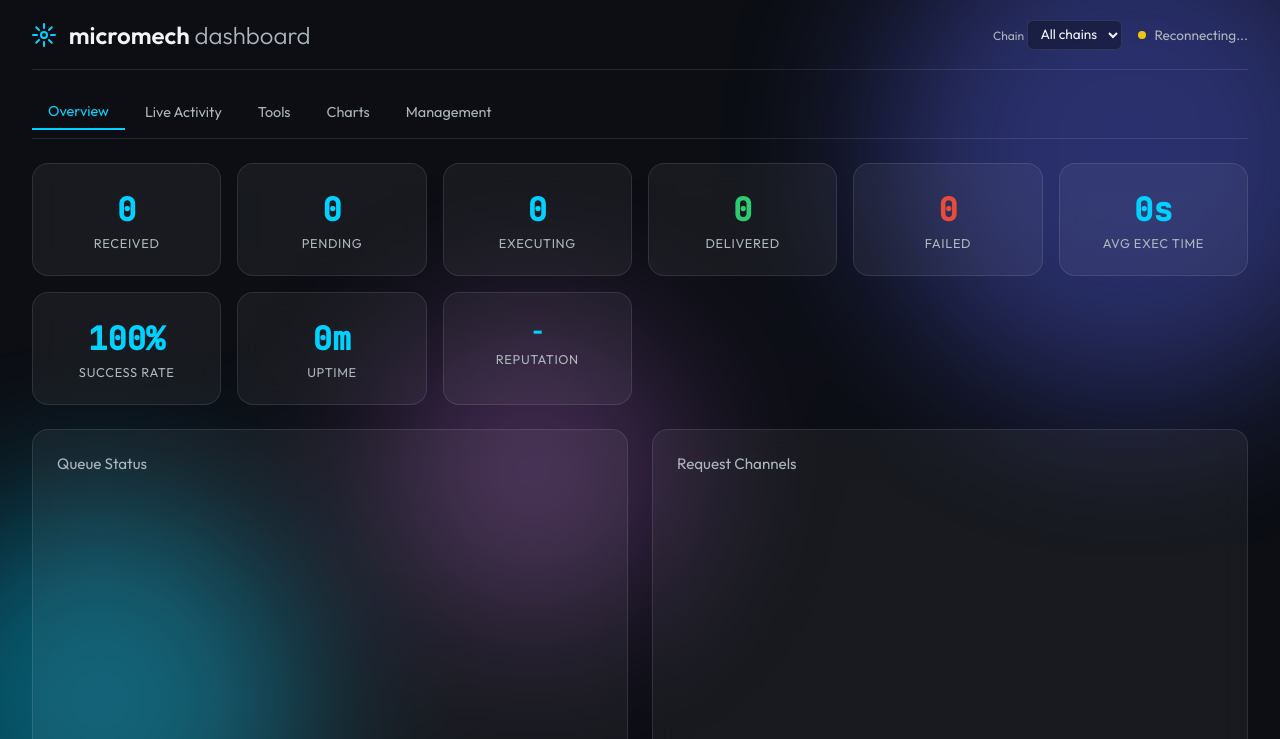
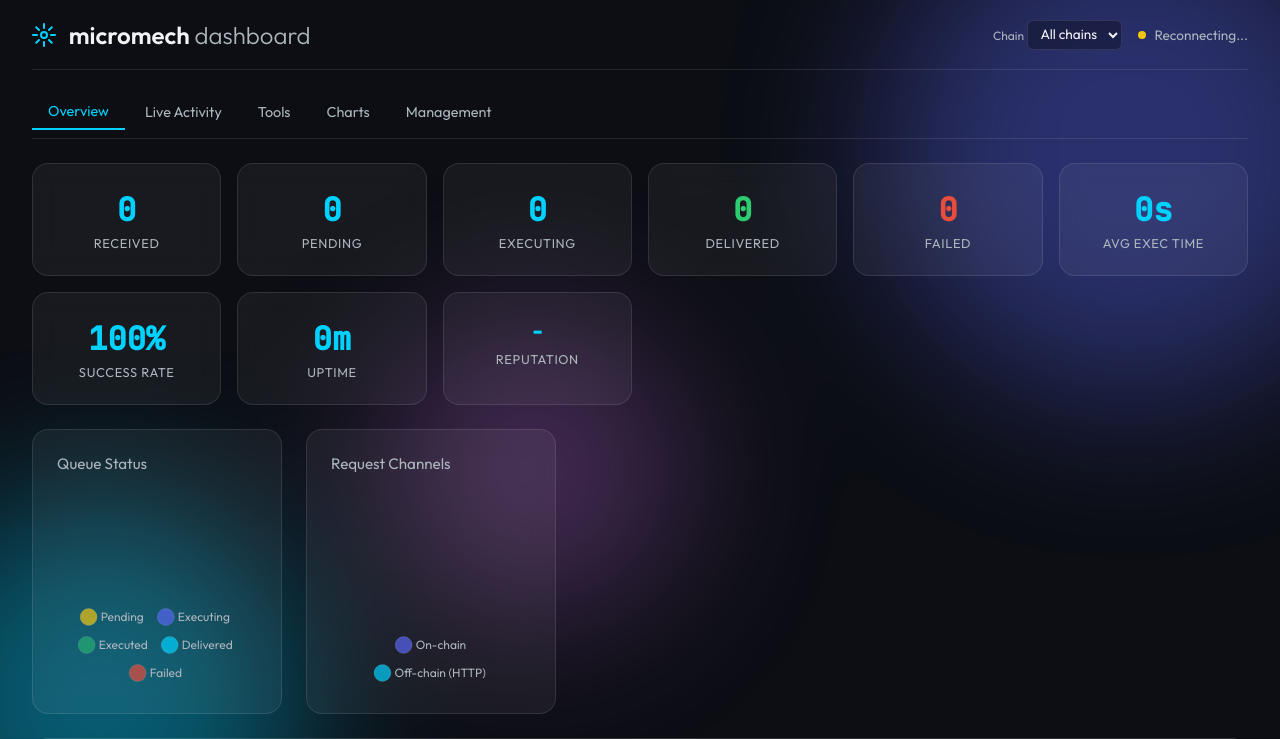
Before and after one commit to dvilelaf/micromech, a Python web app: template src/micromech/web/templates/dashboard.html in a window 1280 px wide. Shown: the top 739 px of the page. Run offline with Jinja, Linux system fonts and the light colour scheme; the template is opened without the code that fills it: most values are stand-ins (such as "Sample title", 1, 10 or a date in 2020).

Commit message:
fix: dashboard UX — SSE first tick, smaller pie charts, stop button feedback
- SSE stream sends queue data on first tick (was waiting 10s)
- Populate live metrics from runtime status when no MetricsCollector
- Pie charts constrained to 250px max (were taking full width)
- Stop/restart buttons disable during action + update popover state
- Cleaned spurious requests from DB (1094 old requests from other mechs)

Co-Authored-By: Claude Opus 4.6 (1M context) <noreply@anthropic.com>

```diff
--- a/src/micromech/web/app.py
+++ b/src/micromech/web/app.py
@@ -626,12 +626,16 @@ def create_web_app(
                             payload["events"] = new_events
                             last_event_ts = time.time()
 
-                    if tick % 5 == 0:
+                    # Include queue counts on first tick and every 5 ticks
+                    if tick <= 1 or tick % 5 == 0:
                         status = get_status()
                         payload["queue"] = status.get("queue", {})
                         payload["delivered_total"] = status.get(
                             "delivered_total", 0,
                         )
+                        # Populate live from status if no metrics collector
+                        if not metrics and "metrics" in status:
+                            payload["live"] = status["metrics"]
 
                     yield f"data: {json.dumps(payload)}\n\n"
             finally:
--- a/src/micromech/web/templates/dashboard.html
+++ b/src/micromech/web/templates/dashboard.html
@@ -255,12 +255,12 @@
                     </div>
                 </div>
 
-                <div class="charts-grid">
-                    <div class="glass chart-card">
+                <div class="charts-grid" style="grid-template-columns: repeat(auto-fit, minmax(200px, 250px));">
+                    <div class="glass chart-card" style="max-width:250px;">
                         <h3>Queue Status</h3>
                         <canvas id="queueChart"></canvas>
                     </div>
-                    <div class="glass chart-card">
+                    <div class="glass chart-card" style="max-width:250px;">
                         <h3>Request Channels</h3>
                         <canvas id="channelChart"></canvas>
                     </div>
@@ -1008,16 +1008,25 @@
     }
 
     async function runtimeAction(action) {
+        // Disable all popover buttons during action
+        document.querySelectorAll('#popover-buttons button').forEach(b => b.disabled = true);
         try {
             const resp = await fetch('/api/runtime/' + action, {
                 method: 'POST',
                 headers: authHeaders({'X-Micromech-Action': action}),
             });
             const data = await resp.json();
-            if (data.state) updateRuntimeIndicator(data.state);
+            if (data.error) {
+                console.error('Runtime action error:', data.error);
+            }
+            if (data.state) {
+                updateRuntimeIndicator(data.state);
+                updatePopoverContent(data.state);
+            }
         } catch (e) {
             console.error('Runtime action failed:', e);
         }
+        document.querySelectorAll('#popover-buttons button').forEach(b => b.disabled = false);
     }
 
     // --- Reputation ---
```
